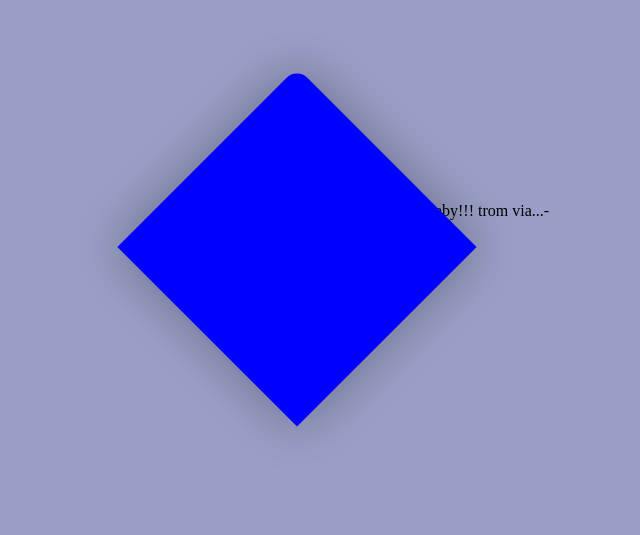
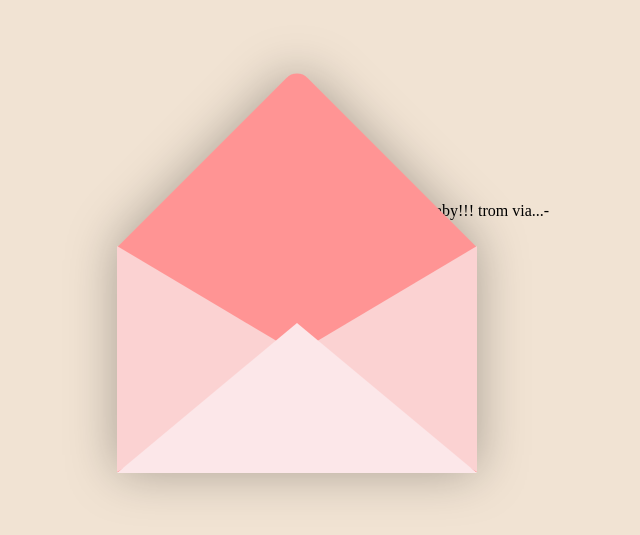
Before and after one commit to anbee123/valentine-card, a plain HTML site: page index.html in a window 1280 px wide. Shown: the part 197-732 px from the top of the page, without its empty margins (262-902 px from the left). Drawn offline with Linux system fonts and the light colour scheme.

Commit message:
styled the front of envelop

```diff
--- a/style.css
+++ b/style.css
@@ -3,7 +3,7 @@ body {
    align-items: center;
    justify-content: center;
    height: 100vh;
-   background-color: rgb(152, 158, 197);
+   background-color: #f1e3d3;
    overflow: hidden;
 }
 .valentines-day{
@@ -21,9 +21,52 @@ body {
     position: absolute;
     width: 254px;
     height: 254px;
-    background-color: blue;
+    background-color: #ff9494;
     transform: rotate(-45deg);
     border-radius: 0 15px 0 0;
     left: -37px;
     top: -82px;
  }
+ .envelope:after{
+    content: "";
+    position: absolute;
+    background-color: #ff9494;
+    width: 360px;
+    height: 225px;
+    left: -90px;
+    top: 45px;
+
+ }
+ .front {
+    position: absolute;
+    width: 0;
+    height: 0;
+    border-right: 190px solid #fbd2d2;
+    border-top: 113px solid transparent;
+    border-bottom: 113px solid transparent;
+    top: 44px;
+    left: 80px;
+    z-index: 4;
+ }
+ .front:before{
+    content: "";
+    position:absolute;
+    width: 0;
+    height: 0;
+    border-left: 190px solid #fbd2d2;
+    border-top: 113px solid transparent;
+    border-bottom: 113px solid transparent;
+    top: -113px;
+    left: -170px;
+ }
+ .front:after{
+    width: 0;
+    height: 0;
+    position: absolute;
+    content: "";
+    border-bottom: 150px solid #fce7e9;
+    border-right: 180px solid transparent;
+    border-left: 180px solid transparent;
+    top: -36px;
+    left: -170px;
+ }
```
